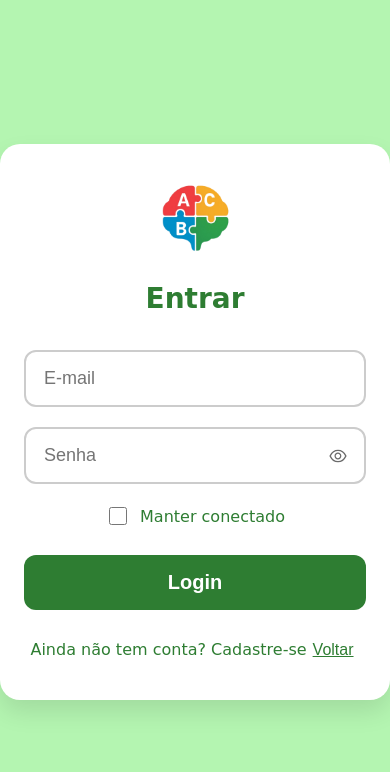
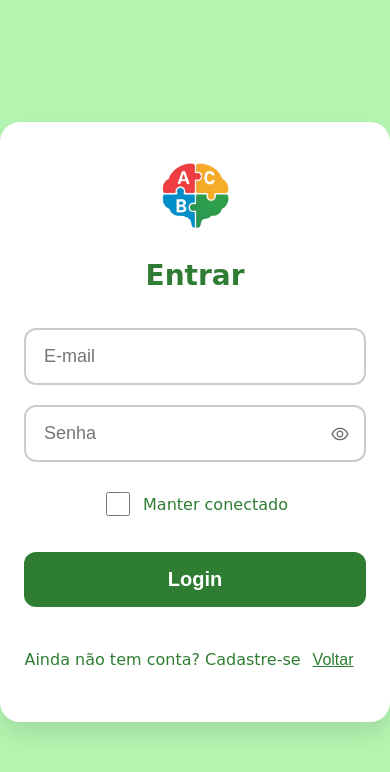
Before and after one commit to Central-do-alfabeto/Central-do-Alfabeto-FrontEnd, a React (Vite) app: page /Login in a window 390 px wide. Shown: the top 772 px of the page. Built offline with nearby package versions, Linux system fonts and the light colour scheme; no server answers.

Commit message:
style(responsivo): ajusta telas para 360px, 768px e desktop com alvos de toque de 44px

```diff
--- a/src/assets/styles/css/educator-dashboard.module.css
+++ b/src/assets/styles/css/educator-dashboard.module.css
@@ -352,3 +352,39 @@
   transform: translateY(-1px);
   box-shadow: 0 4px 12px rgba(179, 43, 43, 0.18);
 }
+
+/* 👆 Alvos de toque de pelo menos 44px */
+.logoutButton,
+.addStudentButton {
+  min-height: 44px;
+}
+
+.snapshotsSection {
+  overflow-x: auto;
+}
+
+/* 📱 Telas estreitas: a lista de alunos passa para cima do conteúdo */
+@media (max-width: 800px) {
+  .header {
+    padding: 0.75rem 1rem;
+  }
+
+  .layout {
+    flex-direction: column;
+    padding: 1rem;
+    gap: 1rem;
+  }
+
+  .sidebar {
+    width: auto;
+    box-sizing: border-box;
+  }
+
+  .mainContent {
+    padding: 1rem;
+  }
+
+  .studentHeader {
+    flex-direction: column;
+  }
+}
--- a/src/assets/styles/css/first-presentation-section.module.css
+++ b/src/assets/styles/css/first-presentation-section.module.css
@@ -1,4 +1,5 @@
 .page {
+  box-sizing: border-box;
   background-color: var(--color-background);
   min-height: 100vh;
   display: flex;
--- a/src/assets/styles/css/game-section-congratulations.module.css
+++ b/src/assets/styles/css/game-section-congratulations.module.css
@@ -1,5 +1,6 @@
 /* 🌿 Fundo geral */
 .page {
+  box-sizing: border-box;
   background-color: var(--color-background);
   min-height: 100vh;
   display: flex;
--- a/src/assets/styles/css/game-section-final.module.css
+++ b/src/assets/styles/css/game-section-final.module.css
@@ -1,5 +1,6 @@
 /* 🌿 Fundo geral */
 .page {
+  box-sizing: border-box;
   background-color: var(--color-background, #f0f6fd);
   min-height: 100vh;
   display: flex;
--- a/src/assets/styles/css/game-section-multiple-choice.module.css
+++ b/src/assets/styles/css/game-section-multiple-choice.module.css
@@ -1,5 +1,6 @@
 /* 🌿 Fundo geral */
 .page {
+  box-sizing: border-box;
   background-color: var(--color-background, #f0f6fd);
   min-height: 100vh;
   display: flex;
--- a/src/assets/styles/css/game-section-presentation.module.css
+++ b/src/assets/styles/css/game-section-presentation.module.css
@@ -1,5 +1,6 @@
 /* 🌿 Fundo geral */
 .page {
+  box-sizing: border-box;
   background-color: #f0f6fd; /* mais claro que var(--color-surface-soft) */
   min-height: 100vh;
   display: flex;
--- a/src/assets/styles/css/game-section-speech-syllable.module.css
+++ b/src/assets/styles/css/game-section-speech-syllable.module.css
@@ -1,5 +1,6 @@
 /* 🌿 Fundo geral */
 .page {
+  box-sizing: border-box;
   background-color: var(--color-background, #f0f6fd);
   min-height: 100vh;
   display: flex;
@@ -146,3 +147,18 @@
   .syllable { font-size: 34px; }
   .recordButton { font-size: 15px; padding: 12px 18px; }
 }
+
+/* 👆 Alvo de toque confortável para cada sílaba */
+.syllable {
+  min-width: 44px;
+  min-height: 44px;
+  text-align: center;
+  padding: 0 6px;
+  box-sizing: border-box;
+}
+
+@media (max-width: 480px) {
+  .syllableRow {
+    gap: 16px;
+  }
+}
--- a/src/assets/styles/css/game-section-speech.module.css
+++ b/src/assets/styles/css/game-section-speech.module.css
@@ -1,5 +1,6 @@
 /* 🌿 Fundo geral */
 .page {
+  box-sizing: border-box;
   background-color: #f0f6fd;
   min-height: 100vh;
   display: flex;
--- a/src/assets/styles/css/gameConfig.module.css
+++ b/src/assets/styles/css/gameConfig.module.css
@@ -1,5 +1,6 @@
 /* 🌿 Fundo da página */
 .page {
+  box-sizing: border-box;
   font-family: "Poppins", "Segoe UI", sans-serif;
   min-height: 100vh;
   display: flex;
@@ -132,3 +133,21 @@ select:focus {
 .logoutButton:hover {
   filter: brightness(0.9);
 }
+
+/* 👆 Alvos de toque de pelo menos 44px */
+select {
+  min-height: 44px;
+}
+
+.configItem label {
+  display: flex;
+  align-items: center;
+  gap: 8px;
+  min-height: 44px;
+}
+
+.configItem input[type="checkbox"] {
+  width: 24px;
+  height: 24px;
+  flex-shrink: 0;
+}
--- a/src/assets/styles/css/login.module.css
+++ b/src/assets/styles/css/login.module.css
@@ -1,5 +1,6 @@
 /* 🌿 Container de página com fundo */
 .page {
+  box-sizing: border-box;
   font-family: 'Comic Sans MS', cursive, sans-serif;
   background-color: #b4f5b1;
   min-height: 100vh;
@@ -204,3 +205,31 @@
   font-weight: bold;
   text-align: center;
 }
+
+/* 👆 Alvos de toque de pelo menos 44px */
+.togglePasswordButton {
+  width: 44px;
+  height: 44px;
+  right: 4px;
+}
+
+.keepConnected {
+  min-height: 44px;
+}
+
+.keepConnected input {
+  width: 24px;
+  height: 24px;
+}
+
+.link {
+  display: inline-flex;
+  align-items: center;
+  min-height: 44px;
+}
+
+.backButton {
+  min-height: 44px;
+  min-width: 44px;
+  padding: 0 12px;
+}
--- a/src/assets/styles/css/register.module.css
+++ b/src/assets/styles/css/register.module.css
@@ -1,5 +1,6 @@
 /* 🌿 Container de página — cobre 100% da tela */
 .page {
+  box-sizing: border-box;
   width: 100vw;
   height: 100vh;
   min-height: 100vh;
@@ -214,3 +215,9 @@ h1 {
   font-weight: bold;
   text-align: center;
 }
+
+/* 👆 Alvo de toque de pelo menos 44px */
+.togglePasswordButton {
+  width: 44px;
+  height: 44px;
+}
--- a/src/assets/styles/global.css
+++ b/src/assets/styles/global.css
@@ -38,3 +38,10 @@ html, body {
     scroll-behavior: auto !important;
   }
 }
+
+/* Imagens e mídia nunca passam da largura da tela. */
+img,
+svg,
+video {
+  max-width: 100%;
+}
```
